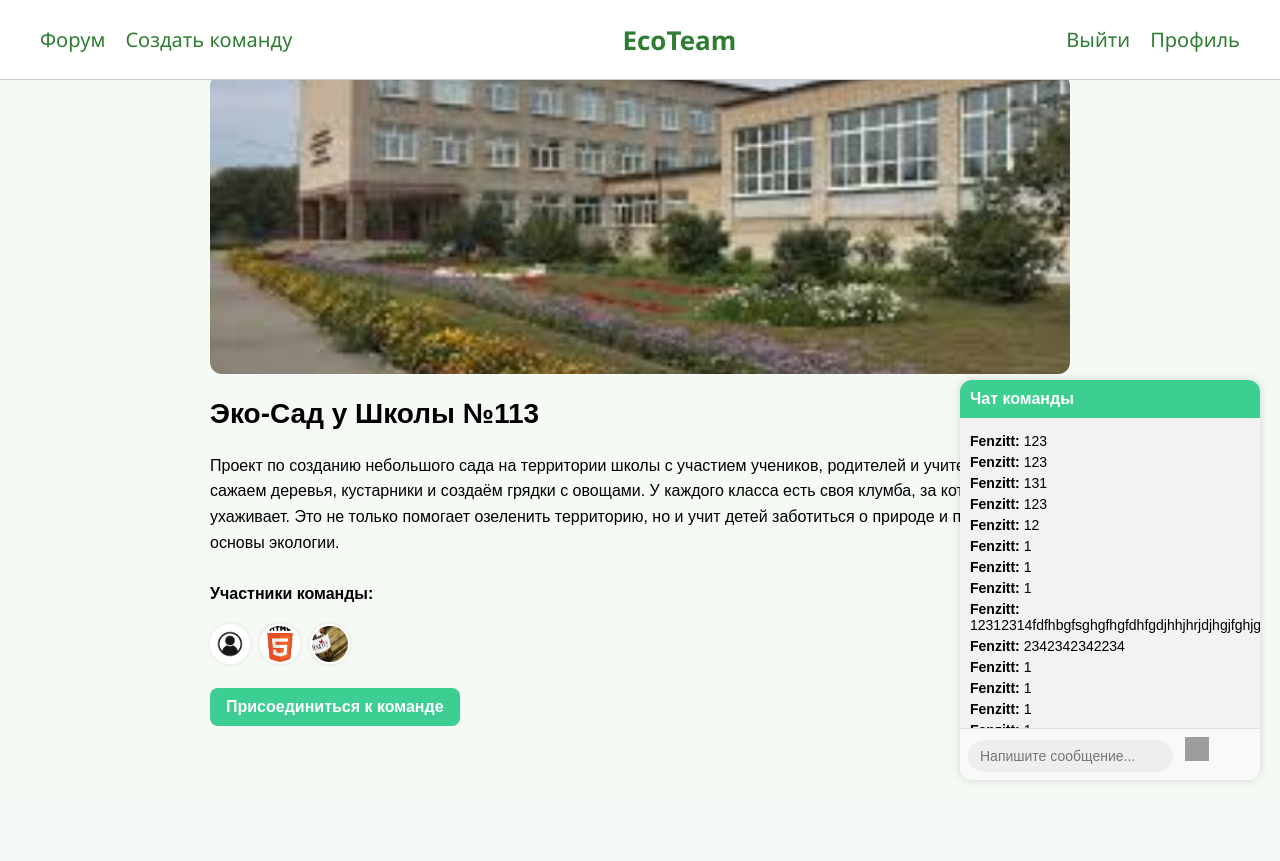
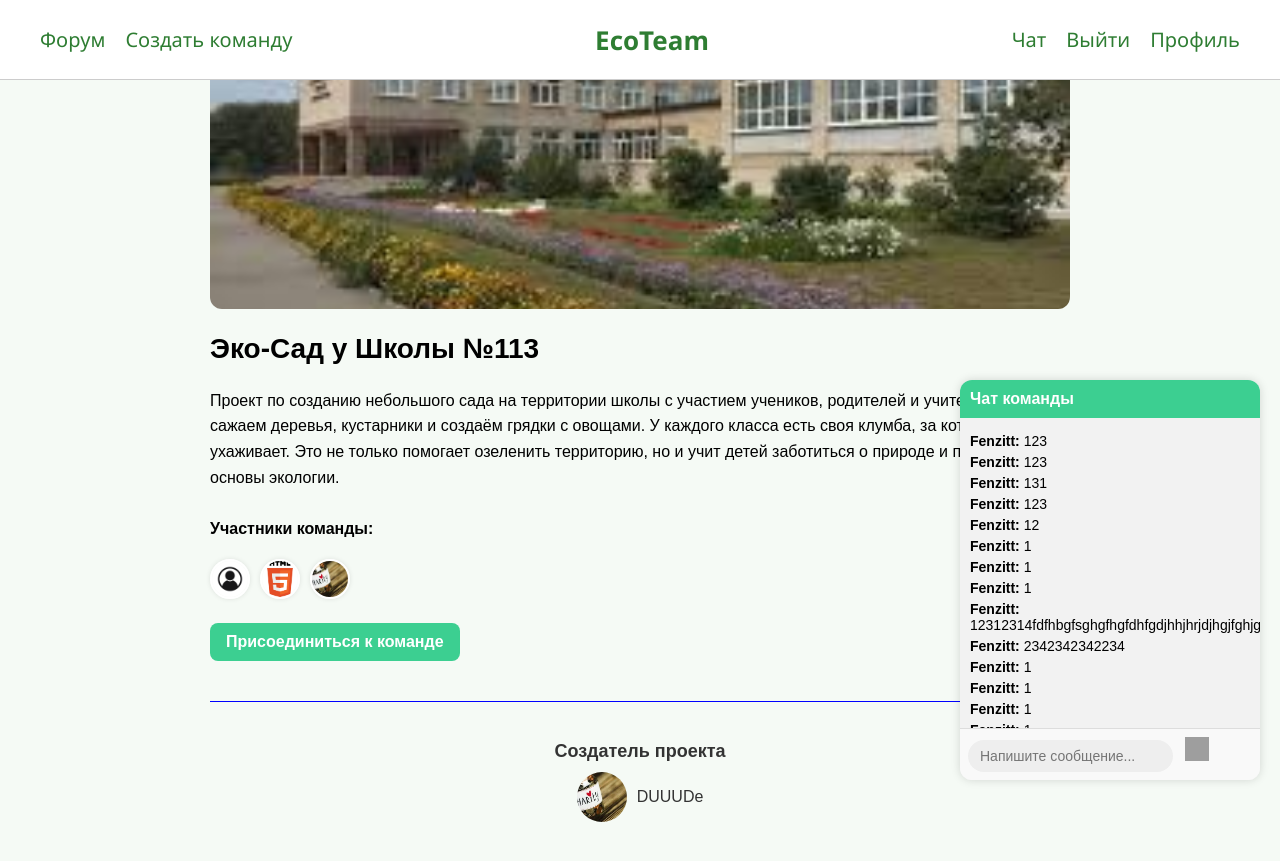
Before and after one commit to Kil41k/EcoTeam, a Django app: page /about/6/ in a window 1280 px wide. Before the commit the page ends 783 px from the top, so only its background shows below. Run offline with Django 5.2, Linux system fonts and the light colour scheme; a user stored in the database is signed in; data comes from the database, SQL or seed files in the repository; both versions use the stored data as it was after the commit; grey boxes are pictures that could not be loaded.

Commit message:
diyas chmo

```diff
--- a/main/templates/main/about.html
+++ b/main/templates/main/about.html
@@ -4,23 +4,20 @@
     <link rel="stylesheet" href="{%static 'style.css'%}">
     <link rel="stylesheet" href="{%static 'register.css'%}">
     <link rel="stylesheet" href="{%static 'about.css'%}">
-    <link rel="stylesheet" href="{%static 'team.css'%}"> <!-- новый CSS -->
+    <link rel="stylesheet" href="{%static 'team.css'%}">
 {%endblock%}
 {%block content%}
     <div class="team-detail-page">
 
-        <!-- Верхнее изображение -->
         <div class="team-cover">
           <img src="{{proj.image.url}}" alt="Project Cover">
         </div>
 
-        <!-- Название и описание -->
         <div class="team-content">
           <h2>{{proj.title}}</h2>
           <p>{{proj.description}}</p>
         </div>
 
-        <!-- Участники -->
         <div class="team-members">
           <h4>Участники команды:</h4>
           <div class="avatars">
@@ -30,12 +27,10 @@
           </div>
         </div>
 
-        <!-- Кнопка -->
         {%if request.user in proj.participants.all%}
         {%else%}
         <a href="{%url 'joinproj' proj.id%}" class="join-btn">Присоединиться к команде</a>
         {%endif%}
-        <!-- Чат -->
         <div class="chat-widget">
           <div class="chat-header">Чат команды</div>
           <div class="chat-messages">
@@ -53,6 +48,14 @@
             </form>
           </div>
         </div>
-
+        <div class="project-author-card">
+          <h4>Создатель проекта</h4>
+          <div class="author-info">
+            <a href="">
+              <img src="avatars\charity.jpg" alt="Автор" class="author-avatar">
+              <span class="author-username">DUUUDe</span>
+            </a>
+          </div>
+        </div>
     </div>
 {%endblock%}
--- a/main/templates/main/base.html
+++ b/main/templates/main/base.html
@@ -18,11 +18,11 @@
     <div class="logo">EcoTeam</div>
     <div class="nav-right">
       {%if request.user.is_authenticated%}
+      <a class="nav-link" href="{%url 'chat'%}">Чат</a>
       <a class="nav-link" href="{%url 'logout'%}">Выйти</a>
       <a class="nav-link" href="{%url 'profile' request.user.id%}">Профиль</a>
       {%else%}
       <a class="nav-link" href="{%url 'register'%}">Зарегистрироваться</a>
-
       {%endif%}
     </div>
   </header>
--- a/static/about.css
+++ b/static/about.css
@@ -11,6 +11,7 @@
     border-radius: 12px;
     max-height: 300px;
     object-fit: cover;
+    margin-top: 50px;
 }
 
 .team-content h2 {
@@ -126,3 +127,31 @@
     width: 24px;
     height: 24px;
 }
+.project-author-card {
+    margin-top: 40px;
+    padding: 15px;
+    border-top: 1px solid blue;
+    text-align: center;
+}
+.project-author-card h4 {
+    margin-bottom: 10px;
+    font-size: 18px;
+    color: #333;
+}
+.author-info a {
+    display: inline-flex;
+    align-items: center;
+    text-decoration: none;
+    color: #333;
+}
+.author-avatar {
+    width: 50px;
+    height: 50px;
+    border-radius: 50%;
+    object-fit: cover;
+    margin-right: 10px;
+}
+.author-username {
+    font-size: 16px;
+    font-weight: 500;
+}
```
Also changed, not shown: main/templates/main/index.html (+8 -0 lines), static/chat.css (+2 -6 lines), static/style.css (+4 -62 lines), db.sqlite3.
